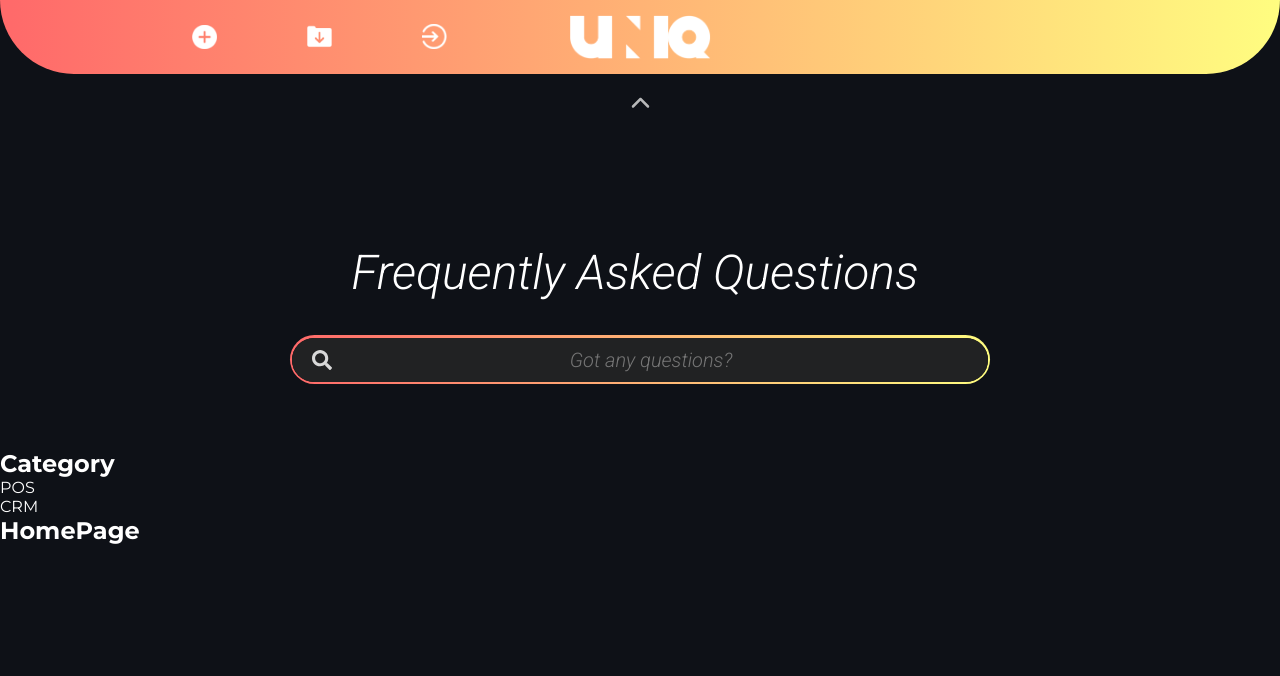
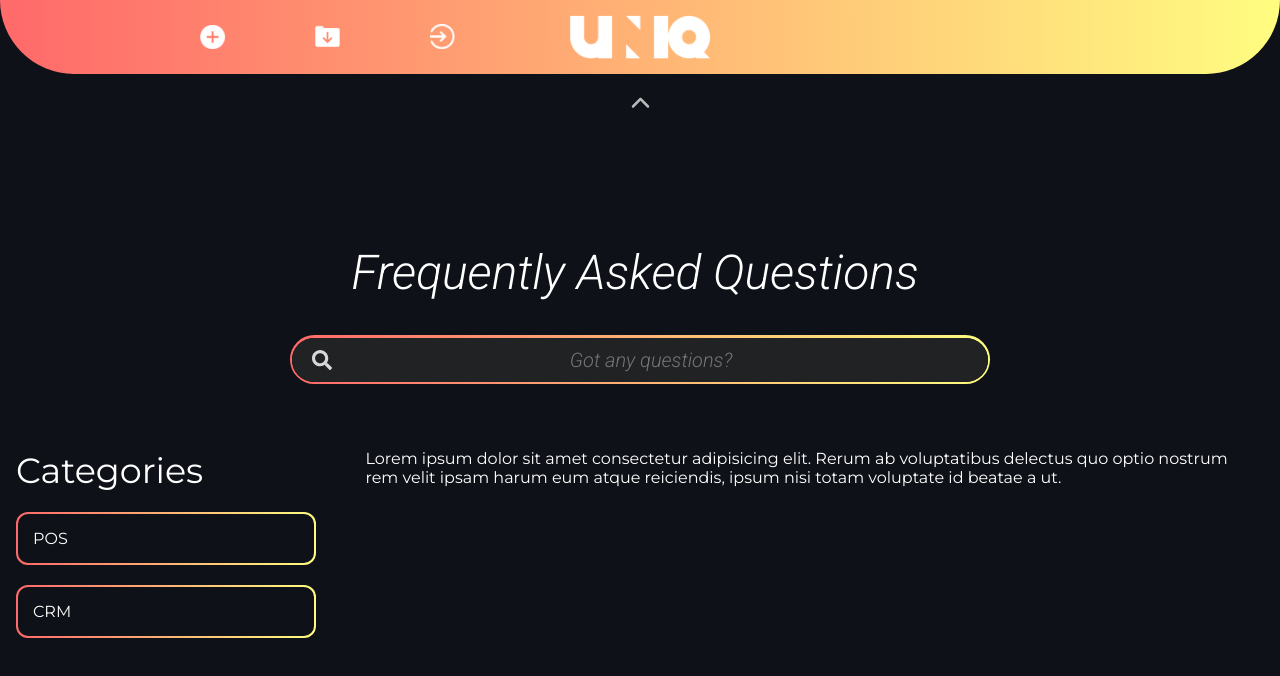
Before and after one commit to christianlarry/faq-uniq-react, a React (Vite) app: page / in a window 1280 px wide. Shown: the top 676 px of the page. Built offline with nearby package versions, Linux system fonts and the light colour scheme.

Commit message:
Added Catogory menu, Still on progress

```diff
--- /dev/null
+++ b/src/components/UI/atoms/box/GradientBox.css
@@ -0,0 +1,18 @@
+.gradient-box{
+  position: relative;
+
+  background: var(--bg-primary);
+  background-clip: padding-box;
+  border: 2px solid transparent;
+  border-radius: 12px;
+}
+
+.gradient-box::before{
+  content: '';
+  position: absolute;
+  top: 0.4px; right: -0.5px; bottom: 0; left: 0;
+  z-index: -1;
+  margin: -2px -1.7px;
+  border-radius: inherit;
+  background: var(--gradient-red-t-yellow);
+}
--- /dev/null
+++ b/src/components/UI/atoms/box/GradientBox.tsx
@@ -0,0 +1,19 @@
+import "./GradientBox.css"
+
+interface Props extends React.HTMLAttributes<HTMLDivElement>{
+
+}
+
+const GradientBox = ({
+  children,
+  className,
+  ...props
+}:Props)=>{
+  return (
+    <div className={`gradient-box ${className || ""}`} {...props}>
+      {children}
+    </div>
+  )
+}
+
+export default GradientBox
--- a/src/components/UI/atoms/accordion/Accordion.tsx
+++ b/src/components/UI/molecules/accordion/FaqAccordion.tsx
@@ -1,9 +1,9 @@
 import { useState } from "react"
 import ReactMarkdown from "react-markdown"
 
-import "./Accordion.css"
+import "./FaqAccordion.css"
 
-const Accordion = (data:{title:string,answer:string}) => {
+const FaqAccordion = (data:{title:string,answer:string}) => {
 
   const [isCollapse,setIsCollapse] = useState<boolean>(false)
 
@@ -25,4 +25,4 @@ const Accordion = (data:{title:string,answer:string}) => {
   )
 }
 
-export default Accordion
+export default FaqAccordion
--- a/src/components/UI/organisms/aside/Sidebar.css
+++ b/src/components/UI/organisms/aside/Sidebar.css
@@ -0,0 +1,15 @@
+.category-menu-title{
+  font-weight: 400;
+  font-size: 35px;
+  margin-bottom: 20px;
+}
+
+.category-menu-lists{
+  display: flex;
+  flex-direction: column;
+  gap: 20px;
+}
+
+.category-menu-lists > div{
+  padding: 15px;
+}
--- a/src/components/UI/organisms/aside/Sidebar.tsx
+++ b/src/components/UI/organisms/aside/Sidebar.tsx
@@ -1,14 +1,21 @@
+import GradientBox from "../../atoms/box/GradientBox"
 import "./Sidebar.css"
 
 const Sidebar = (props: React.HTMLAttributes<HTMLElement>) => {
   return (
-    <aside {...props}>
-      <h2>Category</h2>
-      <ul>
-        <li>POS</li>
-        <li>CRM</li>
-      </ul>
-    </aside>
+    <div {...props}>
+
+      <h2 className="category-menu-title">Categories</h2>
+      <div className="category-menu-lists">
+        <GradientBox>
+          POS
+        </GradientBox>
+        <GradientBox>
+          CRM
+        </GradientBox>
+      </div>
+
+    </div>
   )
 }
 
--- a/src/components/UI/organisms/header/Header.tsx
+++ b/src/components/UI/organisms/header/Header.tsx
@@ -9,7 +9,8 @@ const Header = ({
 
   return (
     <header className={`page-header${className ? " "+className:""}`} {...props}>
-      <div className="container page-header-wrapper">
+      <div className="container">
+        <div className="page-header-wrapper">
           <div className="page-header-action-wrap">
             <FaqActionButton/>
           </div>
@@ -18,6 +19,7 @@ const Header = ({
           </h1>
           <div></div>
         </div>
+      </div>
     </header>
   )
 }
--- a/src/components/pages/home/HomePage.tsx
+++ b/src/components/pages/home/HomePage.tsx
@@ -4,7 +4,7 @@ const HomePage = ()=>{
 
   return (
     <div>
-      <h1>HomePage</h1>
+      <p>Lorem ipsum dolor sit amet consectetur adipisicing elit. Rerum ab voluptatibus delectus quo optio nostrum rem velit ipsam harum eum atque reiciendis, ipsum nisi totam voluptate id beatae a ut.</p>
     </div>
   )
 }
--- a/src/components/templates/layout/MainLayout.css
+++ b/src/components/templates/layout/MainLayout.css
@@ -25,3 +25,17 @@
   transform: rotate(-180deg);
   transform-origin: center;
 }
+
+/* SIDEBAR & MAIN */
+.sidebar-main-container{
+  display: flex;
+  gap: 50px;
+}
+
+.sidebar-container{
+  flex: 1;
+}
+
+.main-container{
+  flex: 3;
+}
--- a/src/components/templates/layout/MainLayout.tsx
+++ b/src/components/templates/layout/MainLayout.tsx
@@ -64,14 +64,22 @@ const MainLayout = ({
       </section>
 
       <section>
-        <FaqSearchBox/>
+        <div className="container">
+          <FaqSearchBox/>
+        </div>
       </section>
 
       <section>
-        <Sidebar/>
-        <main>
-          {children || <Outlet />}
-        </main>
+        <div className="container">
+          <div className="sidebar-main-container">
+            <aside className="sidebar-container">
+              <Sidebar/>
+            </aside>
+            <main className="main-container">
+              {children || <Outlet />}
+            </main>
+          </div>
+        </div>
       </section>
     </div>
   )
--- a/src/styles/global.css
+++ b/src/styles/global.css
@@ -31,4 +31,5 @@ body{
 .container{
   max-width: 1300px;
   margin: 0 auto;
+  padding: 0 1rem;
 }
```
Also changed, not shown: src/components/UI/molecules/accordion/FaqAccordion.css (renamed from src/components/UI/atoms/accordion/Accordion.css). Lines whose indentation alone changed are shown as unchanged.
